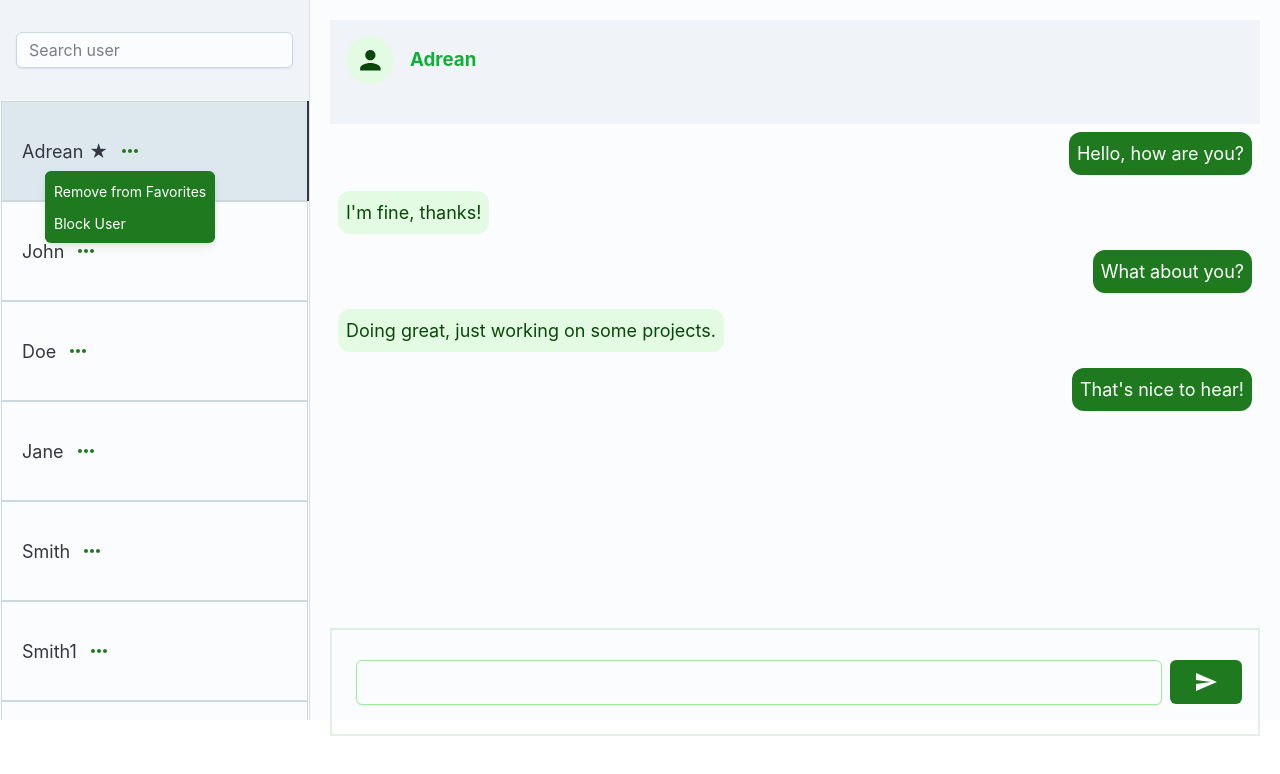
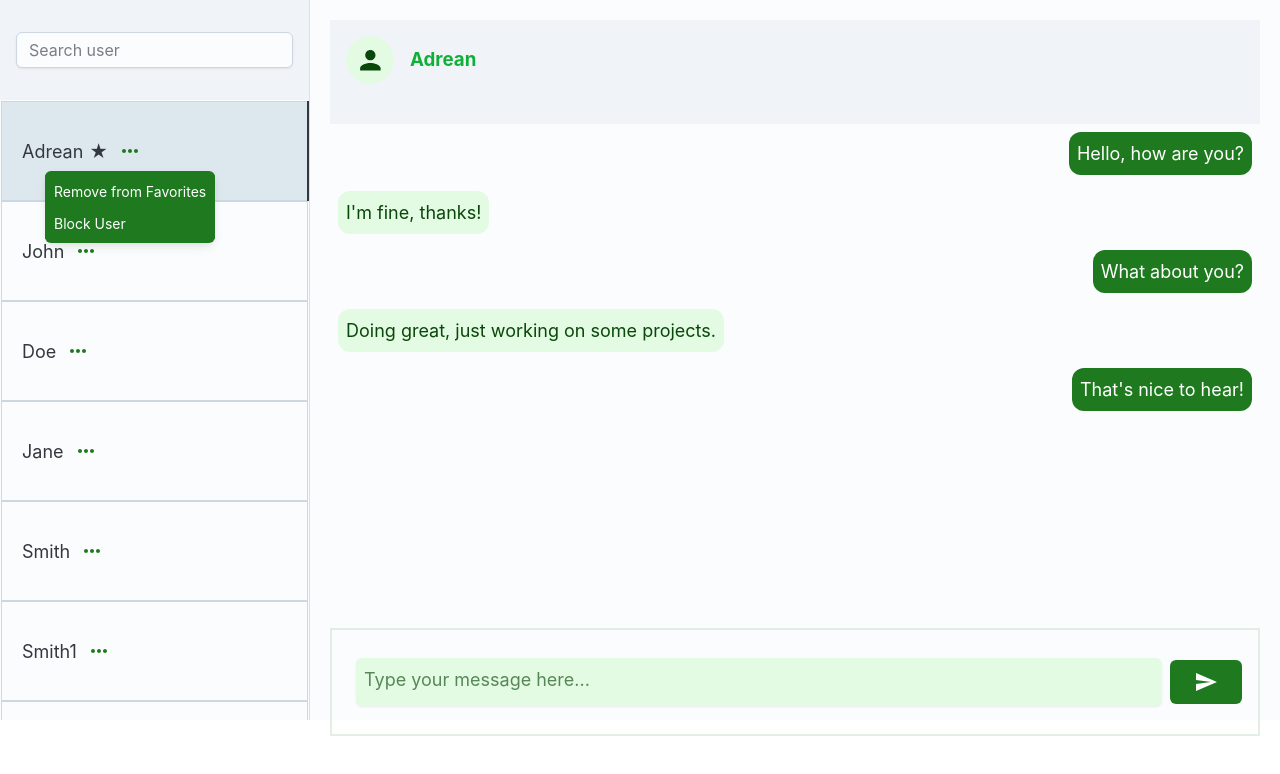
Before and after one commit to IrrationalCucumber/Chat-for-web-application-frontend, a React (Vite) app: page / in a window 1280 px wide. Both pictures are taken after a click on the button 130 px from the left and 151 px from the top of the page. Shown: the top 774 px of the page. Built offline with nearby package versions, Linux system fonts and the light colour scheme.

Commit message:
Change input to textarea for chat messsage

```diff
--- a/src/route/Home.tsx
+++ b/src/route/Home.tsx
@@ -15,6 +15,7 @@ import {
   Button,
   Typography,
   Box,
+  Textarea,
 } from "@mui/joy";
 import { Send, MoreHoriz } from "@mui/icons-material";
 import "./style.css";
@@ -205,7 +206,7 @@ export default function Home() {
               <div ref={messageEndRef} />
             </Sheet>
             <div className="tab__input-container">
-              <Input
+              {/* <Input
                 color="success"
                 size="lg"
                 variant="outlined"
@@ -213,6 +214,22 @@ export default function Home() {
                 className="tab__input"
                 value={inputMessage}
                 sx={{ width: "100%", padding: "0.5rem", margin: "0.5rem" }}
+                onChange={(e) => setInputMessage(e.target.value)} // update value what user entered
+              /> */}
+              <Textarea
+                color="success"
+                minRows={1}
+                maxRows={2}
+                placeholder="Type your message here..."
+                size="lg"
+                variant="soft"
+                value={inputMessage}
+                sx={{
+                  width: "100%",
+                  padding: "0.5rem",
+                  margin: "0.5rem",
+                  overflowY: "auto",
+                }}
                 onChange={(e) => setInputMessage(e.target.value)} // update value what user entered
               />
               <Button
```
